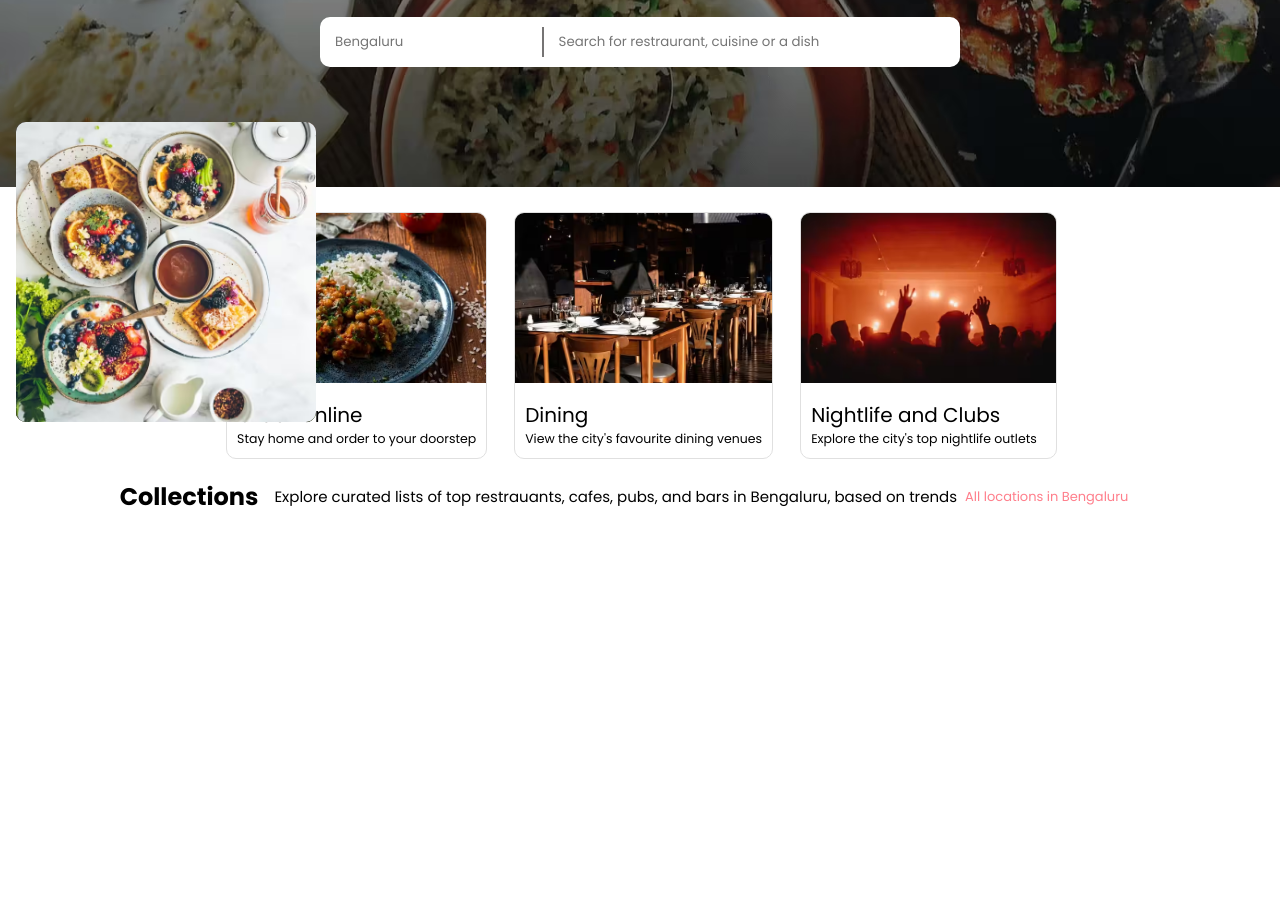
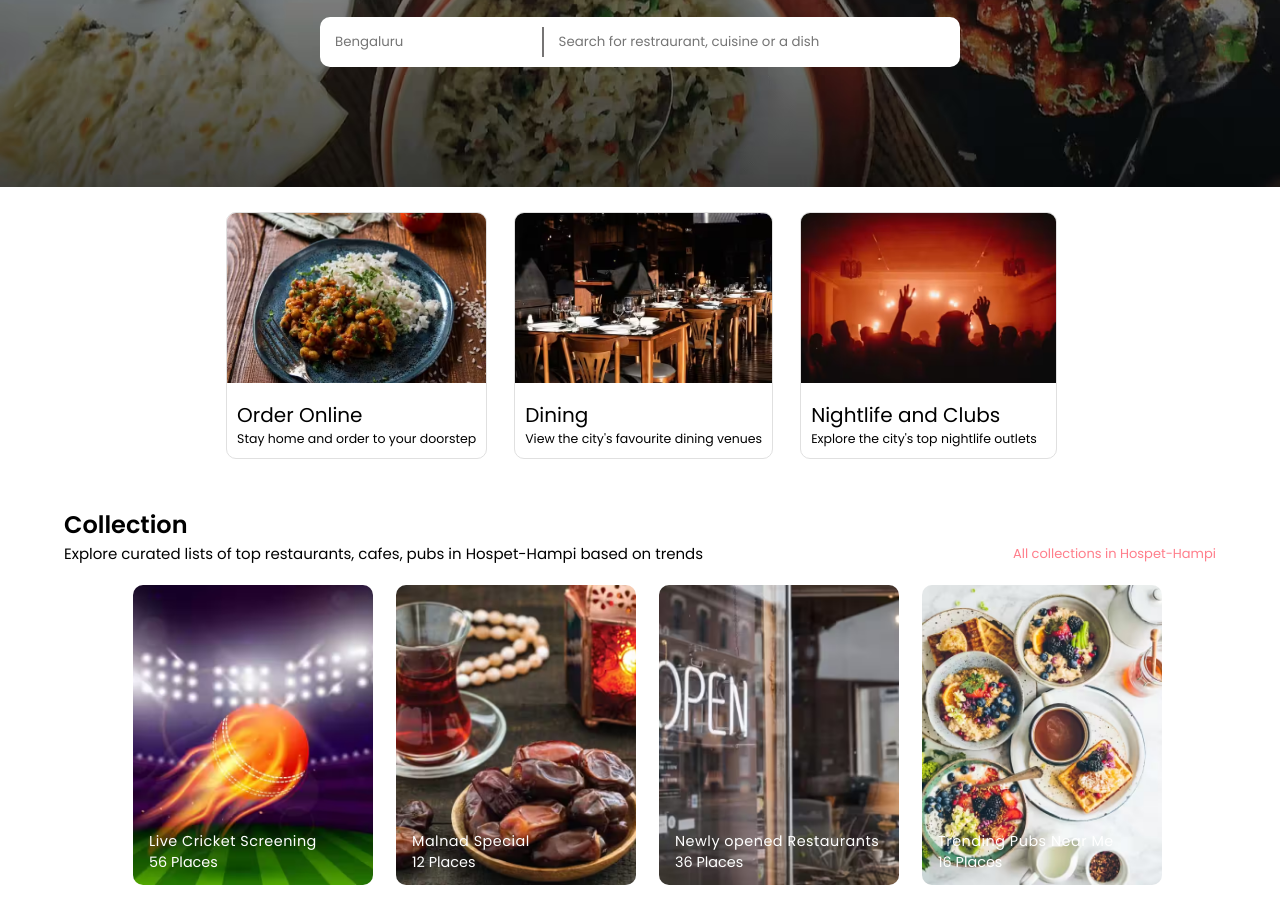
Before and after one commit to vvvvvvss/ZomatoLandingPage, a plain HTML site: page index.html in a window 1280 px wide. Shown: the part 318-1242 px from the top of the page. Before the commit the page ends 832 px from the top, so only its background shows below. Drawn offline with Linux system fonts and the light colour scheme.

Commit message:
update until collections

```diff
--- a/index.html
+++ b/index.html
@@ -77,46 +77,47 @@
             </div>
         </section>
 
-        <section class="collections">
-            <h1>Collections</h1>
-            <br>
-            <div class="subheading">
-                <span>Explore curated lists of top restrauants, cafes, pubs, and bars in Bengaluru, based on trends</span>
-                <span>All locations in Bengaluru</span>
+        <section class="container collections">
+            <h1>Collection</h1>
+            <div class="sub__heading_container">
+              <span>Explore curated lists of top restaurants, cafes, pubs in Hospet-Hampi based on trends</span>
+              <span>All collections in Hospet-Hampi</span>
             </div>
-            <div class="collect_container">
-                <div class="card">
-                    <div class="content">
-                        <img src="collection1.jpg" alt="card png">
-                        <h4>Live Cricket screening</h4>
-                        <span>30 Places</span>
-                        <div class="overlay"></div>
-                    </div>
+            <div class="collections_card_container">
+              <div class="card card1">
+
+                <div class="content">
+                    <h4>Live Cricket Screening</h4>
+                    <span>56 Places</span>
                 </div>
-                <div class="card">
-                    <div class="content">
-                        <img src="collection2.jpg" alt="card png">
-                        <h4>Best Rooftop Places</h4>
-                        <span>48 Places</span>
-                        <div class="overlay"></div>
-                    </div>
+                <div class="overlay"></div>
+              </div>
+
+              <div class="card card2">
+                <div class="overlay"></div>
+                <div class="content">
+                    <h4>Malnad Special</h4>
+                    <span>12 Places</span>
                 </div>
-                <div class="card">
-                    <div class="content">
-                        <img src="collection3.jpg" alt="card png">
-                        <h4>Newly Opened Places</h4>
-                        <span>14 Places</span>
-                        <div class="overlay"></div>
-                    </div>
+              </div>
+
+              <div class="card card3">
+                <div class="overlay"></div>
+                <div class="content">
+                    <h4>Newly opened Restaurants</h4>
+                    <span>36 Places</span>
                 </div>
-                <div class="card">
-                    <div class="content">
-                        <img src="collection4.jpg" alt="card png">
-                        <h4>It's a Date</h4>
-                        <span>28 Places</span>
-                        <div class="overlay"></div>
-                    </div>
+              </div>
+
+              <div class="card card4">
+
+                <div class="content">
+                    <h4>Trending Pubs Near Me</h4>
+                    <span>16 Places</span>
                 </div>
+                <div class="overlay"></div>
+              </div>
+
             </div>
         </section>
     </body>
--- a/styles.css
+++ b/styles.css
@@ -144,7 +144,71 @@
 .classweoffer p{
     font-size: 12.5px;
 }
-.collections{
+
+.container{
+    margin: 3rem auto;
+    width: 90%;
+}
+
+.we__offer{
+    display: flex;
+    flex-wrap: wrap;
+    gap: 0.5rem;
+    align-items: center;
+    justify-content: center;
+}
+
+.we__offer_card{
+    border-radius: 10px;
+    /* background-color: aqua; */
+    overflow: hidden;
+    border: 1px solid #e0e0e0;
+    transition: all 1s ease;
+    margin-right: 12px;
+}
+
+.we__offer_card:hover{
+    transform: scale(1.1);
+}
+
+.we__offer_card img{
+    width: 100%;
+    height: 170px;
+    object-fit: cover;
+    object-position: center;
+}
+
+.we__offer_content{
+    padding: 10px;
+}
+.we__offer_content h2{
+    font-size: 20px;
+    font-weight: 400;
+}
+
+.we__offer_content p{
+    font-size: 12.5px;
+}
+
+.collections h1{
+    font-weight: 600;
+}
+.collections .sub__heading_container{
+    font-size: 15px;
+    display: flex;
+    align-items: center;
+    justify-content: space-between;
+    flex-wrap: wrap;
+    gap: 1rem;
+}
+
+.sub__heading_container span:nth-child(2){
+    color: #ff7e8b;
+    font-size: 13px;
+    cursor: pointer;
+}
+
+.collections_card_container{
     display: flex;
     align-items: center;
     justify-content: center;
@@ -152,52 +216,63 @@
     gap: 0.5rem;
     margin-top: 1.25rem;
 }
-.subheading{
-    font-size: 15px;
-    display: flex;
-    align-items: center;
-    justify-content: center;
-    flex-wrap: wrap;
-    gap: 0.5rem;
-}
-.subheading span:nth-child(2){
-    color: #ff7e8b;
-    font-size: 13px;
-    cursor: pointer;
-}
-.collect_container{
-    display: flex;
-    align-items: center;
-    justify-content: center;
-    flex-wrap: wrap;
-    gap: 0.5rem;
-    margin-top: 1.25rem;
-}
-.card img{
+
+.collections_card_container .card{
     height: 300px;
     min-width: 240px;
     background-size: cover;
     background-position: center;
     border-radius: 10px;
     position: relative;
-    object-fit: cover;
-    object-position: center;
+    margin-left: 15px;
+    margin-bottom: 15px;
 }
+
+.card1{
+    background-image: url(collection1.jpg);
+}
+
+.card2{
+    background-image: url(collection2.jpg);
+}
+
+.card3{
+    background-image: url(collection3.jpg);
+}
+
+.card4{
+    background-image: url(collection4.jpg);
+}
+.card1:hover{
+    transform: scale(1.1);
+}
+.card2:hover{
+    transform: scale(1.1);
+}
+.card3:hover {
+    transform: scale(1.1);
+}
+.card4:hover{
+    transform: scale(1.1);
+}
+/* rgba => Red, Green, Blue, Opacity */
 .overlay{
     width: 100%;
     height: 100%;
-    position: relative;
-    top: 0%;
+    position: absolute;
+    top: 0;
     left: 0;
     border-radius: 10px;
     background: linear-gradient(
-        rgba(255, 0, 0, 1) 0%,
+
+        rgba(225, 0, 0, 1) 0%,
         rgba(225, 0, 2, 1) 50%,
         rgba(225, 0, 0, 1) 85%,
     );
     z-index: 5;
 }
-.content{
+
+.collections_card_container .card .content{
     position: absolute;
     bottom: 0;
     left: 0;
@@ -206,6 +281,7 @@
     font-size: 0.9rem;
     z-index: 6;
 }
+
 .content h4{
     font-weight: 400;
     letter-spacing: 0.5px;
```
